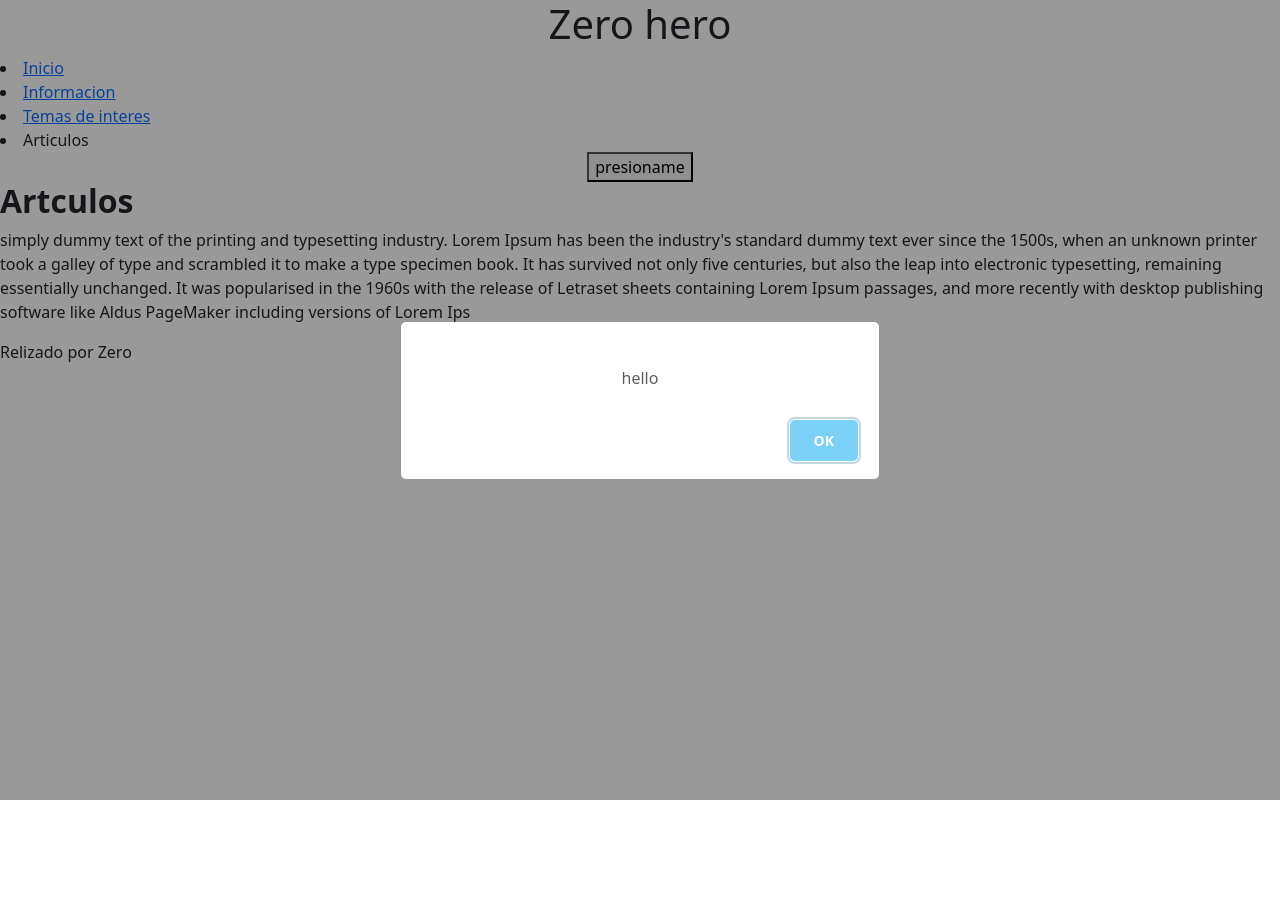
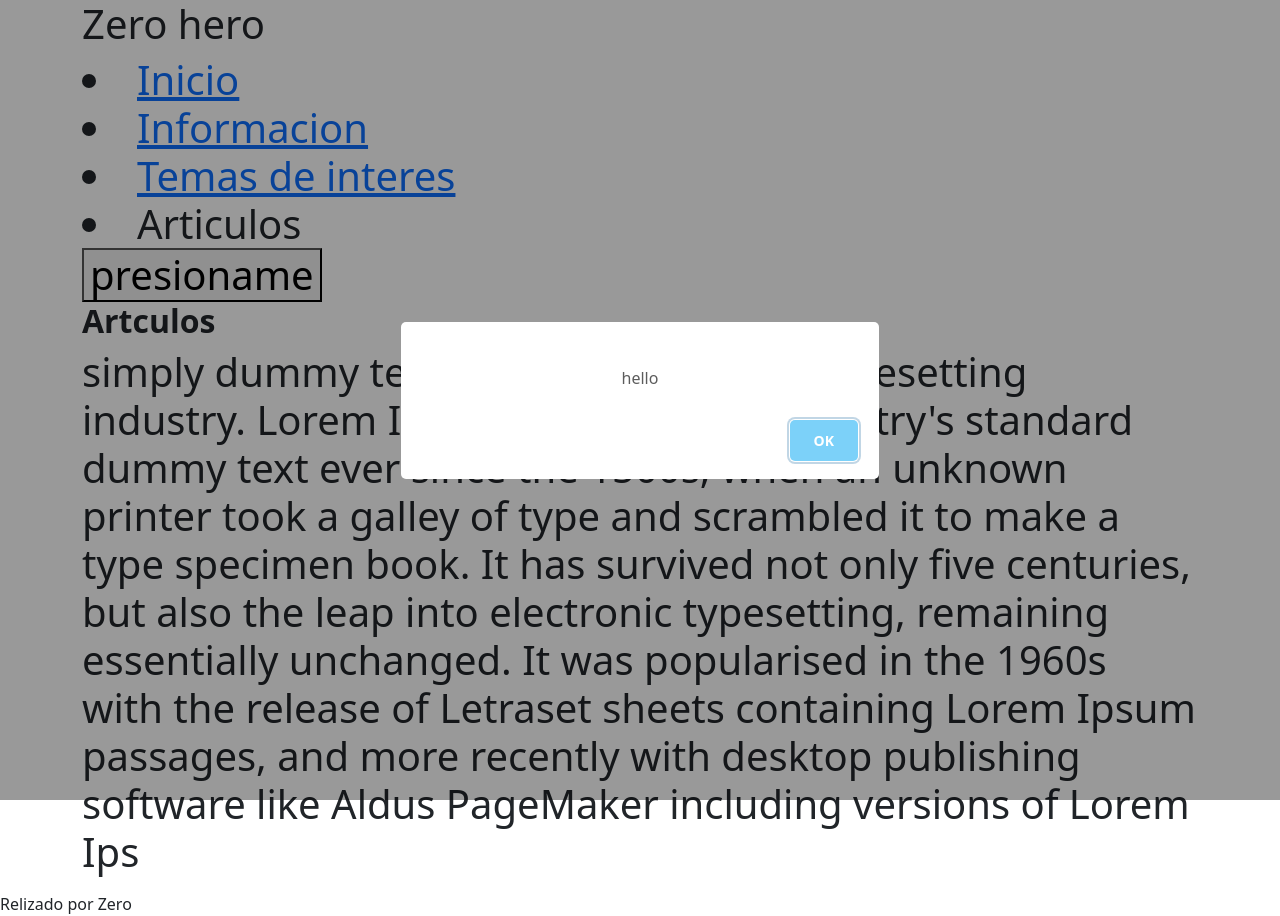
Before and after one commit to Z3rohero/pagina, a plain HTML site: page index.html in a window 1280 px wide. Before the commit the page ends 800 px from the top, so only its background shows below. Drawn offline with nearby package versions, Linux system fonts and the light colour scheme.

Commit message:
colocando las clases de boo

```diff
--- a/index.html
+++ b/index.html
@@ -26,7 +26,7 @@
 </head>
 
 <body>
-  <center>
+  <div  class="container">
   <h1>Zero hero<h1>
     </center>
     <heade>
@@ -39,20 +39,21 @@
     </heade>
 
     <aside>
-     <center>
+
       <form action="#" method="POST">
         <button id="boton" > presioname</button>
 
-        </center>
 
 
       </form>
     </aside>
-    <article>
+    <article id="articulos" class= "col-md">
      <h2><strong>Artculos</strong></h2>
      <p>
        simply dummy text of the printing and typesetting industry. Lorem Ipsum has been the industry's standard dummy text ever since the 1500s, when an unknown printer took a galley of type and scrambled it to make a type specimen book. It has survived not only five centuries, but also the leap into electronic typesetting, remaining essentially unchanged. It was popularised in the 1960s with the release of Letraset sheets containing Lorem Ipsum passages, and more recently with desktop publishing software like Aldus PageMaker including versions of Lorem Ips </p>
     </article>
+
+    </div>
 
 
 
```
